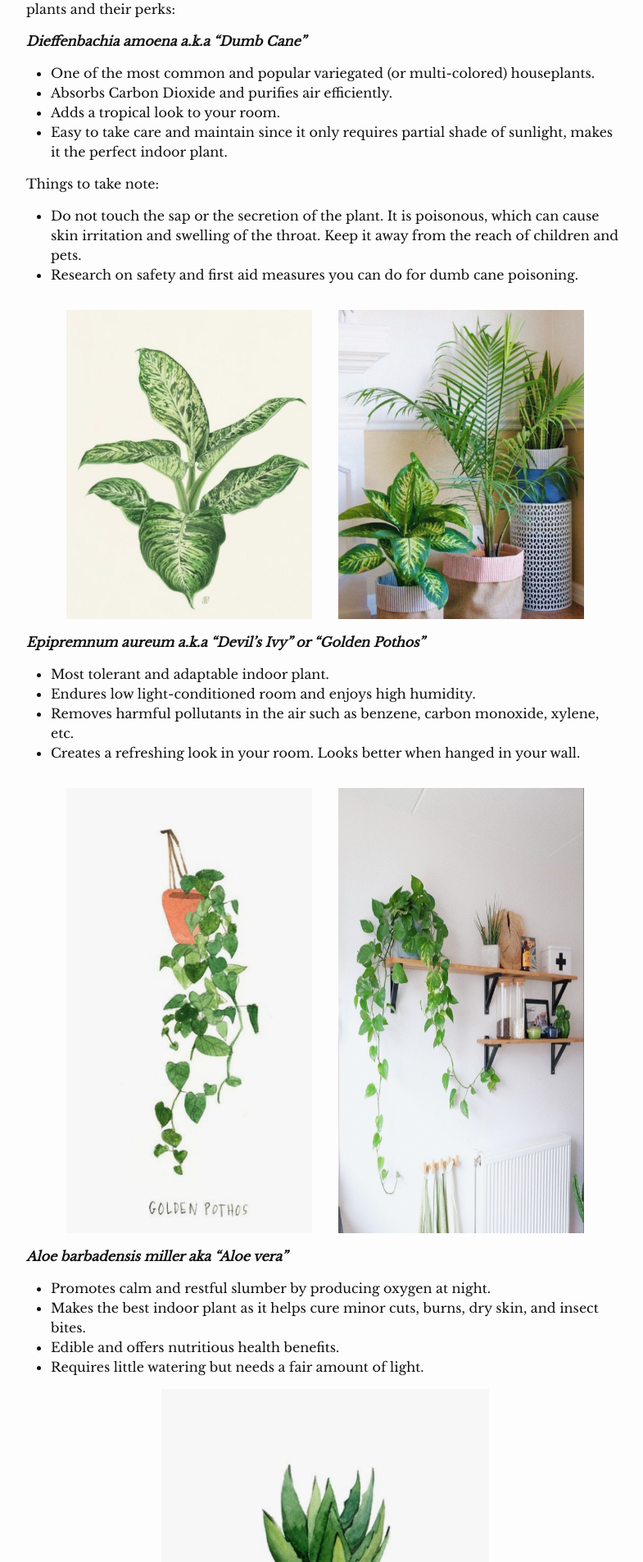
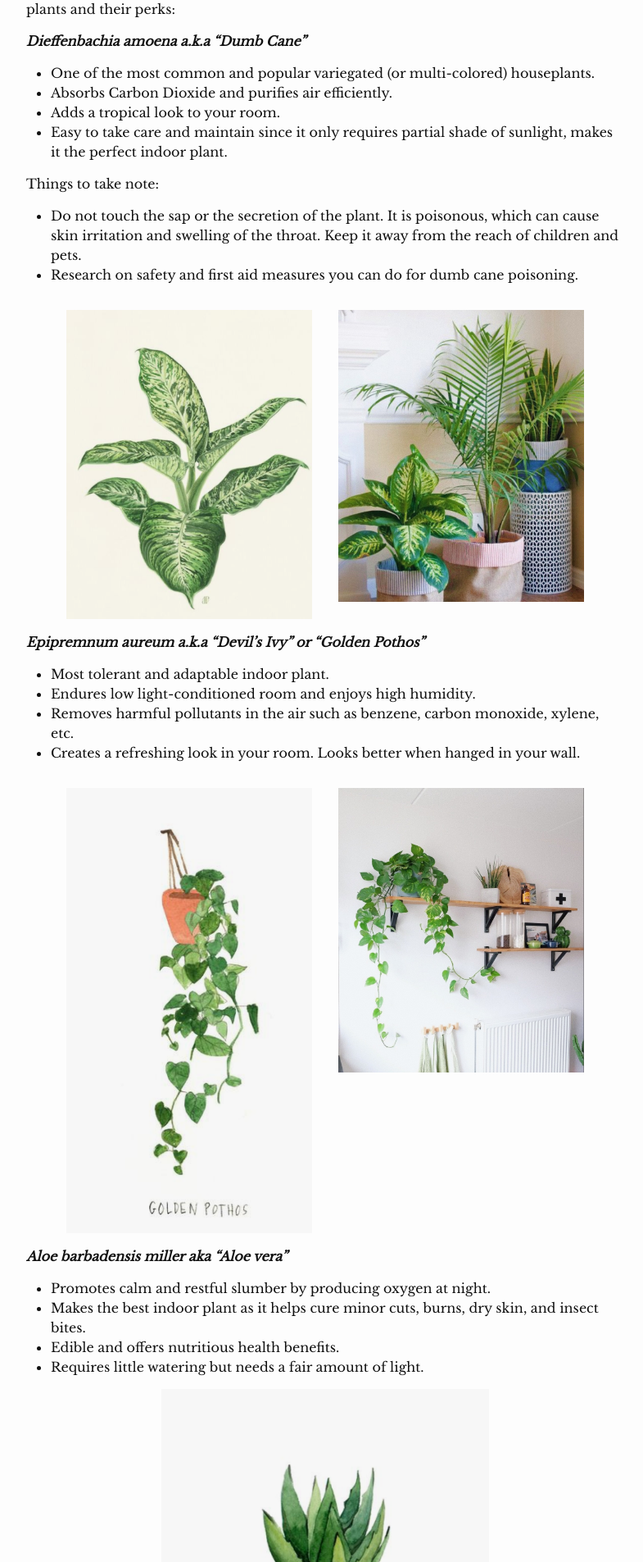
Before and after one commit to ToshiWasabi/Toshi, a Jekyll site: the page built from _posts/2020-07-10-best-indoor-plants-to-have-in-your-room.md, in a window 1280 px wide. Shown: the part 834-2739 px from the top of the page at 82% size, without its empty margins (243-1028 px from the left). Built offline with Jekyll 4.4.1, drawn with Linux system fonts in a browser that asks for light colours; nearby versions of some CDN libraries.

Commit message:
More changes

```diff
--- a/_posts/2020-07-10-best-indoor-plants-to-have-in-your-room.md
+++ b/_posts/2020-07-10-best-indoor-plants-to-have-in-your-room.md
@@ -28,7 +28,7 @@ Things to take note:
 - Do not touch the sap or the secretion of the plant. It is poisonous, which can cause skin irritation and swelling of the throat. Keep it away from the reach of children and pets.
 - Research on safety and first aid measures you can do for dumb cane poisoning.
 
-<div class="d-flex justify-content-center">
+<div class="d-flex justify-content-center align-items-start">
 <img class="img-responsive max-width-300 m-3" src="/images/Dumbcane.png" title="Dumbcane" />
 <img class="img-responsive max-width-300 m-3" src="/images/dumbcane2.jpg" title="Dumbcane" />
 </div>
@@ -40,9 +40,7 @@ Things to take note:
 - Removes harmful pollutants in the air such as benzene, carbon monoxide, xylene, etc.
 - Creates a refreshing look in your room. Looks better when hanged in your wall.
 
-<!-- ![devilsivy]({{'/images/devilsivy.png' | relative_url}}){:class="img-responsive"} ![pothos]({{'/images/pothos.JPG' | relative_url}}){:class="img-responsive"} -->
-
-<div class="d-flex justify-content-center">
+<div class="d-flex justify-content-center align-items-start">
 <img class="img-responsive max-width-300 m-3" src="/images/devilsivy.png" title="devilsivy" />
 <img class="img-responsive max-width-300 m-3" src="/images/pothos1.jpg" title="pothos" />
 </div>
```
